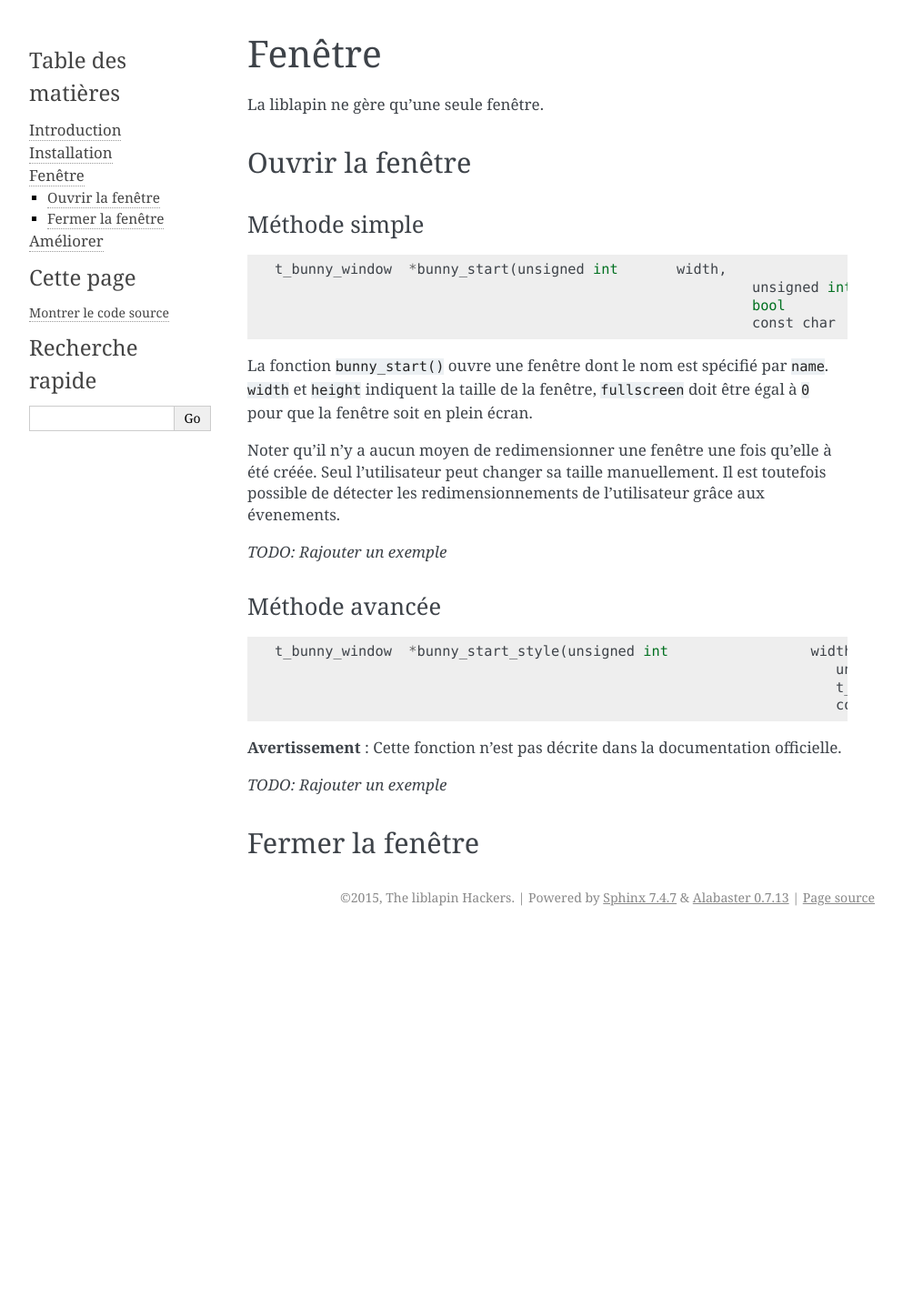
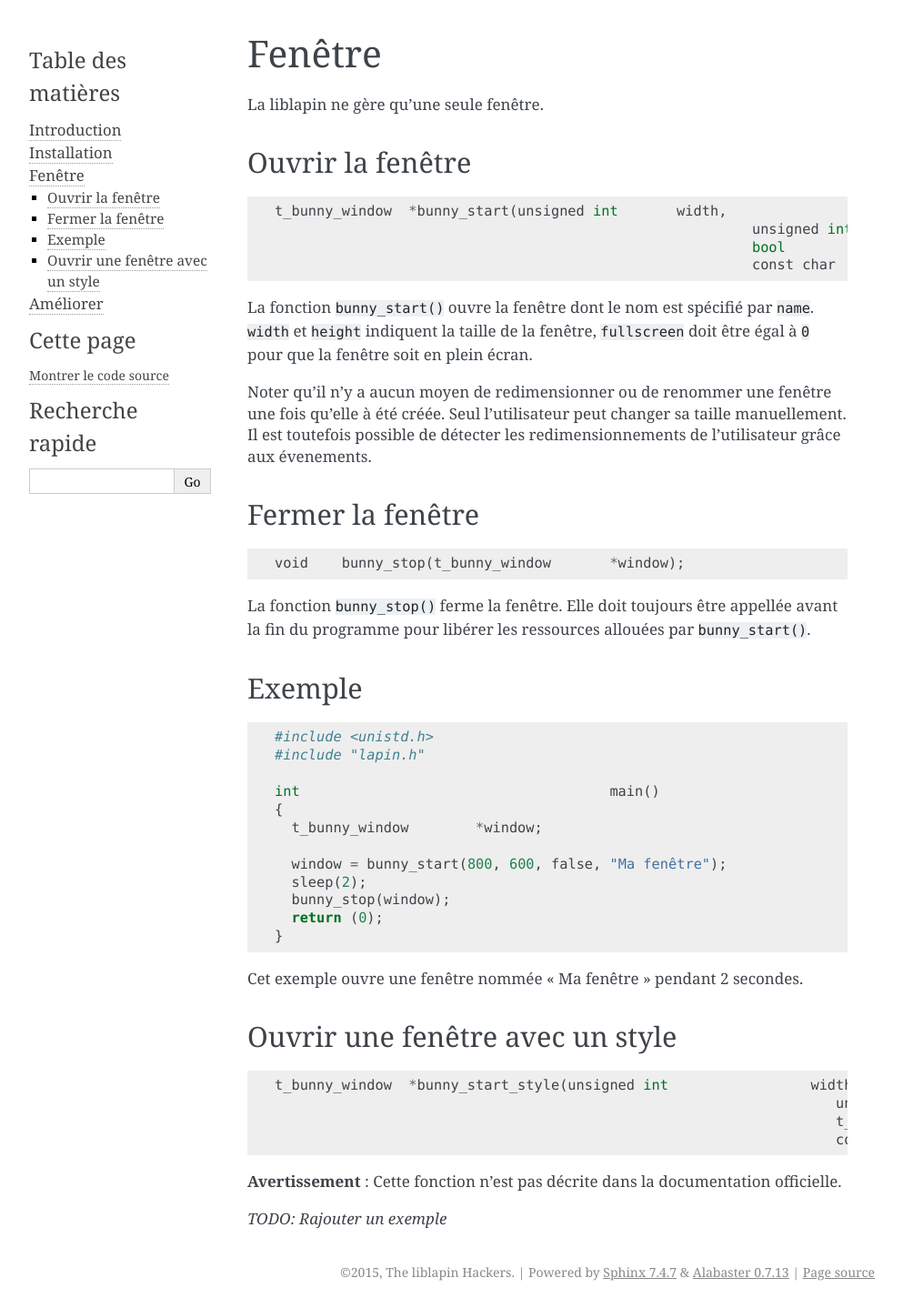
Before and after one commit to motet-a/liblapin-tutorial, a Sphinx documentation site: the page built from source/window.md, in a window 1280 px wide. Shown: the whole page at 91% size, without its empty margins (148-1141 px from the left). Built offline with Sphinx 7.4.7, drawn with Linux system fonts in a browser that asks for light colours; before the commit the page ends 1026 px from its top, so only the background shows below that.

Commit message:
Added example in window.md

````diff
--- a/source/window.md
+++ b/source/window.md
@@ -4,8 +4,6 @@
 La liblapin ne gère qu’une seule fenêtre.
 
 ## Ouvrir la fenêtre ##
-
-### Méthode simple ###
 
 ```
 t_bunny_window	*bunny_start(unsigned int	width,
@@ -14,18 +12,46 @@ t_bunny_window	*bunny_start(unsigned int	width,
 							 const char		*name);
 ```
 
-La fonction `bunny_start()` ouvre une fenêtre dont le nom est spécifié par
+La fonction `bunny_start()` ouvre la fenêtre dont le nom est spécifié par
 `name`. `width` et `height` indiquent la taille de la fenêtre, `fullscreen`
 doit être égal à `0` pour que la fenêtre soit en plein écran.
 
-Noter qu’il n’y a aucun moyen de redimensionner une fenêtre une fois
-qu’elle à été créée. Seul l’utilisateur peut changer sa taille manuellement.
+Noter qu’il n’y a aucun moyen de redimensionner ou de renommer
+une fenêtre une fois qu’elle à été créée.
+Seul l’utilisateur peut changer sa taille manuellement.
 Il est toutefois possible de détecter les redimensionnements de
 l’utilisateur grâce aux évenements.
 
-*TODO: Rajouter un exemple*
+## Fermer la fenêtre ##
 
-### Méthode avancée ###
+```
+void	bunny_stop(t_bunny_window	*window);
+```
+
+La fonction `bunny_stop()` ferme la fenêtre. Elle doit toujours être appellée
+avant la fin du programme pour libérer les ressources allouées par
+`bunny_start()`.
+
+## Exemple ##
+
+```
+#include <unistd.h>
+#include "lapin.h"
+
+int					main()
+{
+  t_bunny_window	*window;
+
+  window = bunny_start(800, 600, false, "Ma fenêtre");
+  sleep(2);
+  bunny_stop(window);
+  return (0);
+}
+```
+
+Cet exemple ouvre une fenêtre nommée « Ma fenêtre » pendant 2 secondes.
+
+## Ouvrir une fenêtre avec un style ##
 
 ```
 t_bunny_window	*bunny_start_style(unsigned int			width,
````
Also changed, not shown: other parts of source/window.md (+0 -2 lines).
